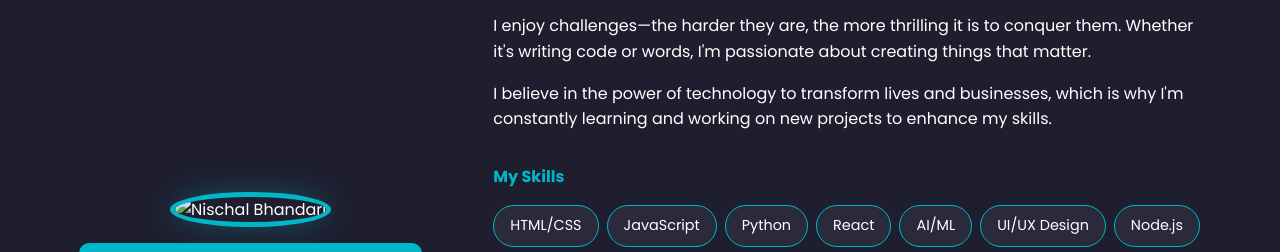
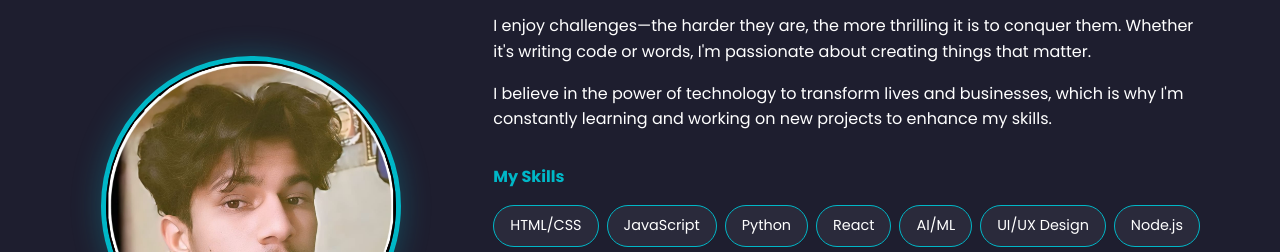
Before and after one commit to Nis6hal/Nischal-s-Portfolio, a plain HTML site: page about.html in a window 1280 px wide. Shown: the part 542-794 px from the top of the page. Drawn offline with Linux system fonts and the light colour scheme.

Commit message:
Update about.html

```diff
--- a/about.html
+++ b/about.html
@@ -68,7 +68,7 @@
     <div class="container">
       <div class="about-content">
         <div class="about-image">
-          <img src="Profile.jpg" alt="Nischal Bhandari">
+          <img src="images/Profile.jpg" alt="Nischal Bhandari">
           <div class="academic-badge" style="background: var(--primary); color: var(--dark); padding: 0.7rem; border-radius: 10px; margin-top: 1rem; display: inline-block; font-weight: 500;">
             3rd Year Computer Engineering Student
           </div>
```
